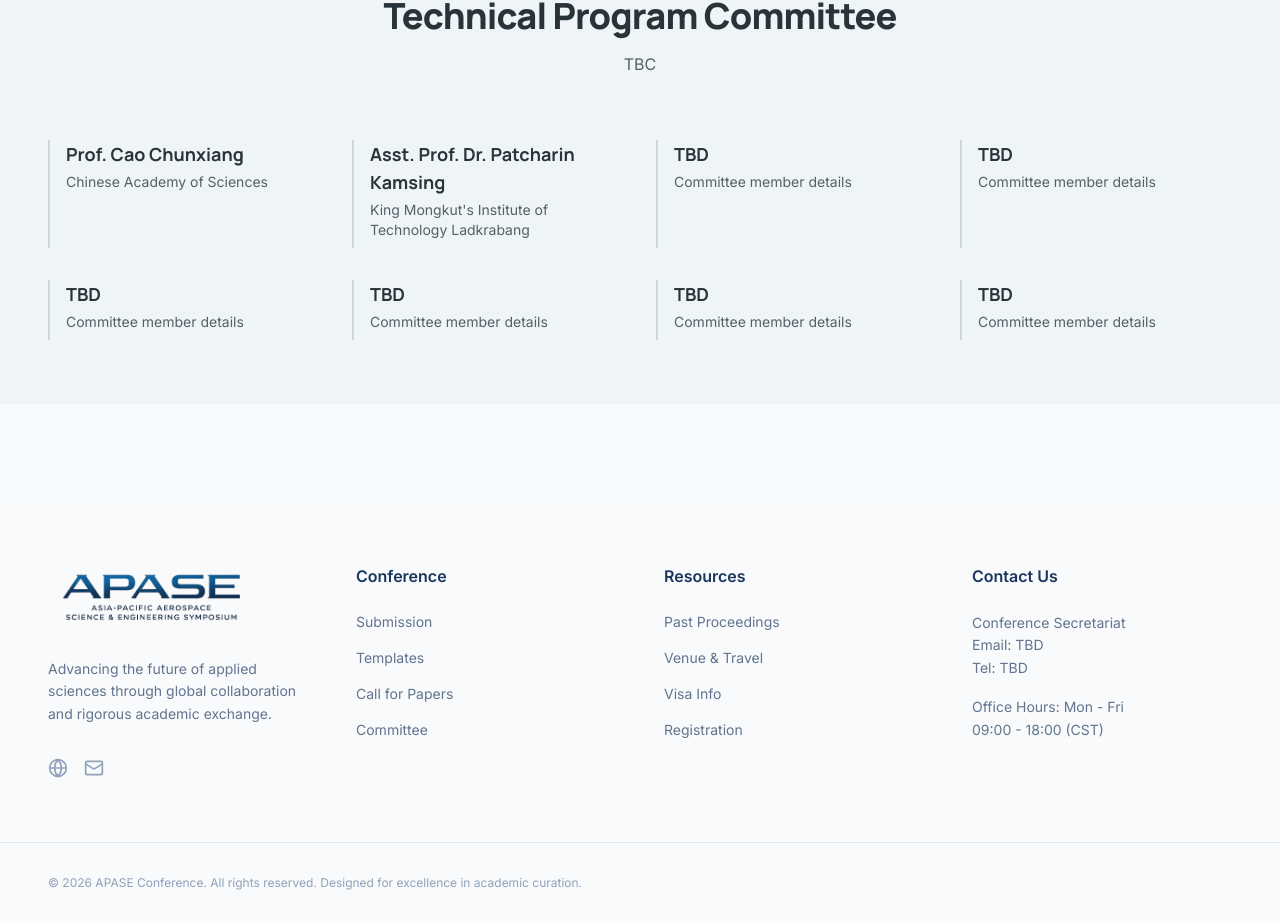
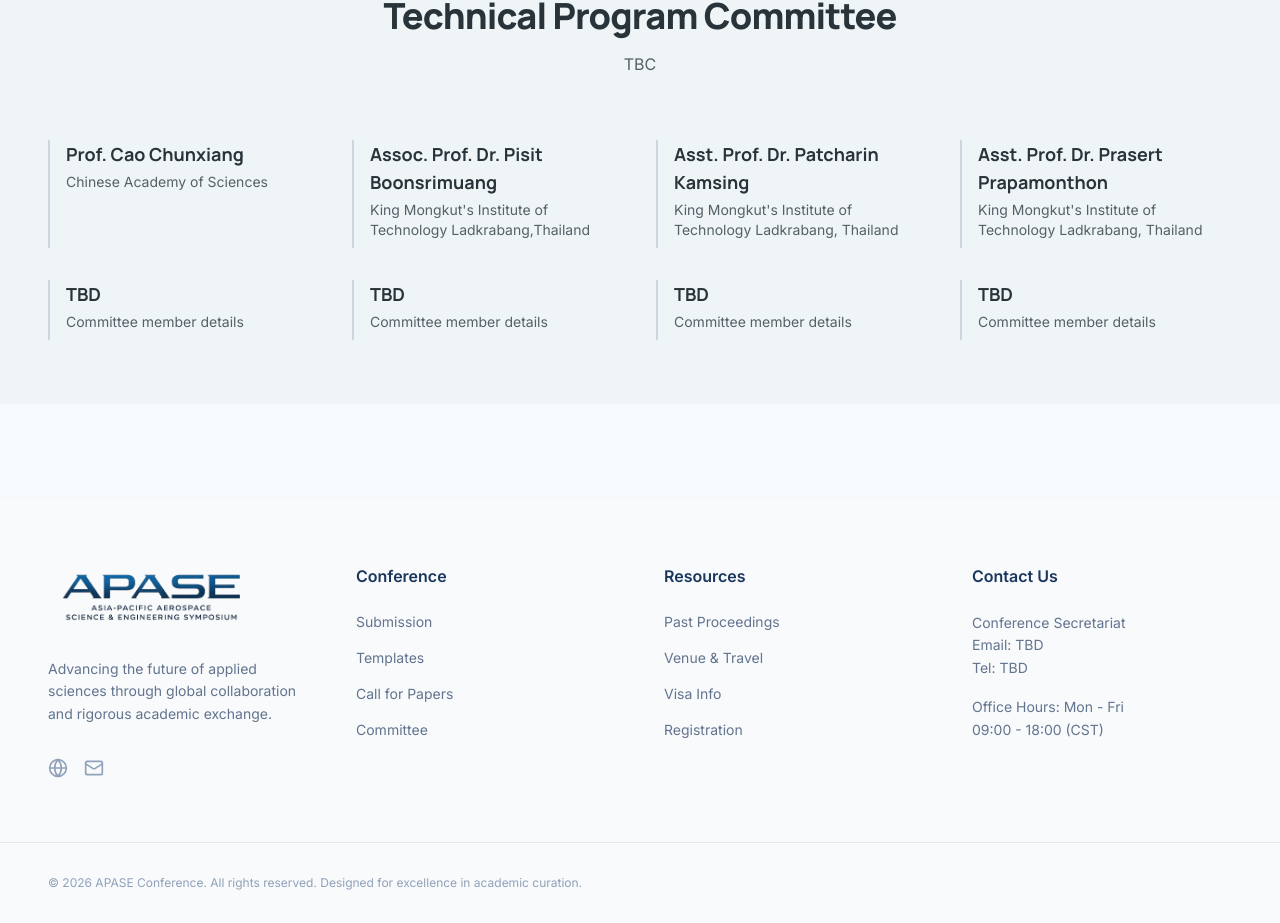
Before and after one commit to ascomlab/apase-web, a Next.js app: page /committee in a window 1280 px wide. Shown: the part 2305-3228 px from the top of the page. Built offline with nearby package versions, Linux system fonts and the light colour scheme.

Commit message:
Update page.tsx

```diff
--- a/app/committee/page.tsx
+++ b/app/committee/page.tsx
@@ -77,19 +77,22 @@ const technicalCommittee = [
     description: "Chinese Academy of Sciences",
     badge: null,
   },
+
+  {
+    name: "Assoc. Prof. Dr. Pisit Boonsrimuang",
+    description: "King Mongkut's Institute of Technology Ladkrabang,Thailand",
+    badge: null,
+  },
+
   {
     name: "Asst. Prof. Dr. Patcharin Kamsing",
-    description: "King Mongkut's Institute of Technology Ladkrabang",
+    description: "King Mongkut's Institute of Technology Ladkrabang, Thailand",
     badge: null,
   },
+
   {
-    name: "TBD",
-    description: "Committee member details",
-    badge: null,
-  },
-  {
-    name: "TBD",
-    description: "Committee member details",
+    name: "Asst. Prof. Dr. Prasert Prapamonthon",
+    description: "King Mongkut's Institute of Technology Ladkrabang, Thailand",
     badge: null,
   },
   {
```
